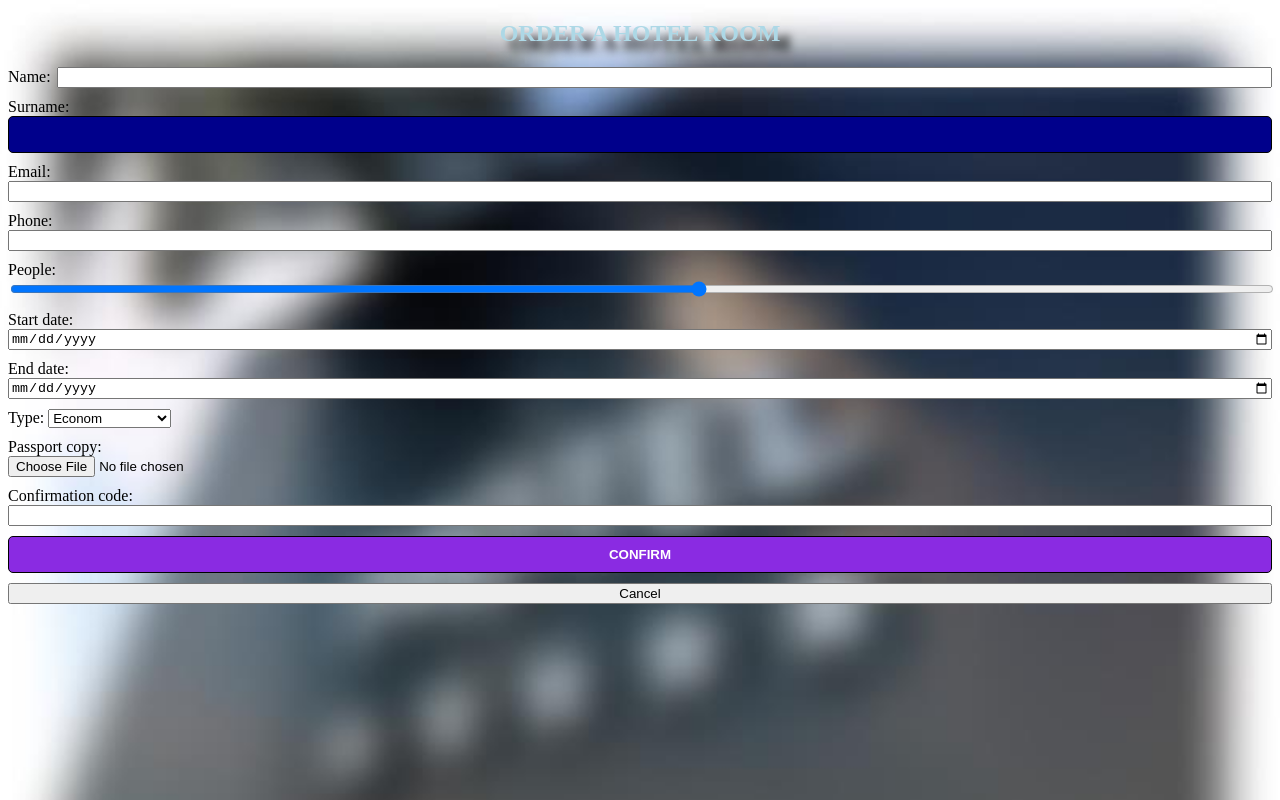
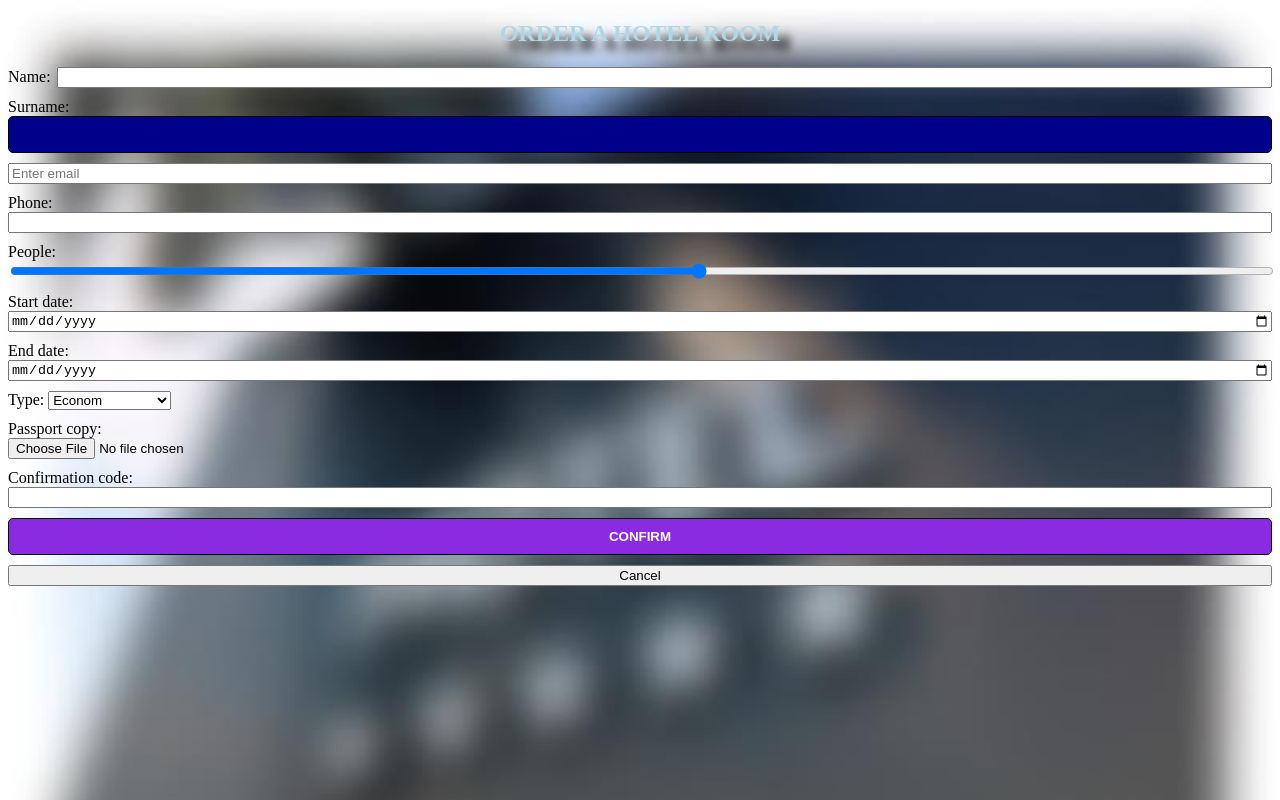
Before and after one commit to vladtymo/HTML-CSS-College, a plain HTML site: page 19_forms.html in a window 1280 px wide. Drawn offline with Linux system fonts and the light colour scheme.

Commit message:
Placeholder

```diff
--- a/19_forms.html
+++ b/19_forms.html
@@ -91,8 +91,8 @@
                 <input type="text">
             </div>
             <div>
-                <label>Email:</label>
-                <input type="email">
+                <!-- <label>Email:</label> -->
+                <input type="email" placeholder="Enter email">
             </div>
             <div>
                 <label>Phone:</label>
```
